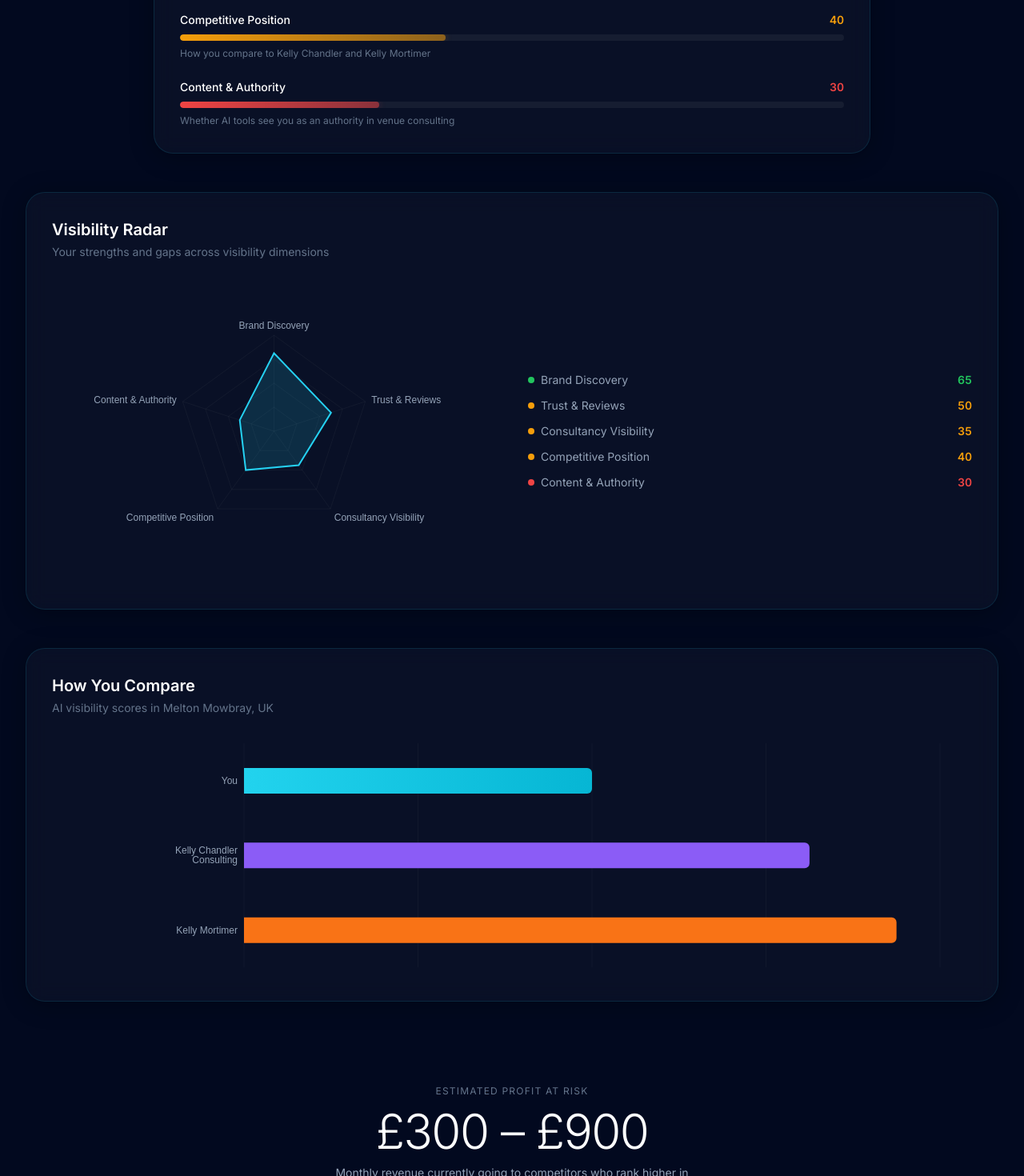
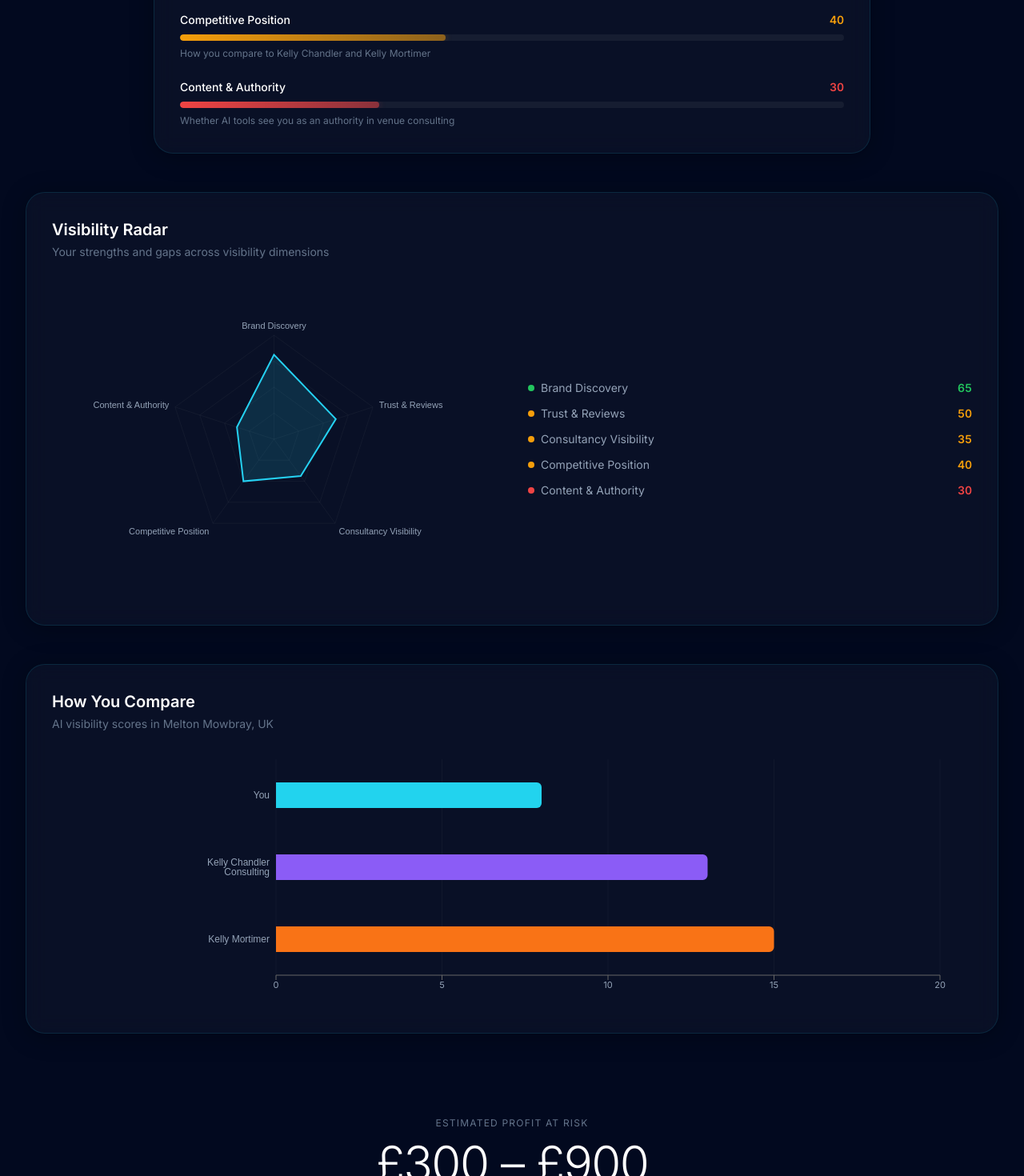
Before and after one commit to vizbizai-web/vizbiz-website, a Next.js app: page /report/1 in a window 1280 px wide. Shown: the part 1330-2800 px from the top of the page at 80% size. Built offline with nearby package versions, Linux system fonts and the light colour scheme.

Commit message:
Fix radar + competitor charts: mount-gate Recharts, explicit pixel heights, bigger logo 64px

```diff
--- a/src/app/report/[leadId]/report-content.tsx
+++ b/src/app/report/[leadId]/report-content.tsx
@@ -518,7 +518,7 @@ function StickyHeader({ data, theme, onToggle }: { data: LeadData; theme: Theme;
     >
       <div className="max-w-7xl mx-auto px-4 sm:px-6 lg:px-8 flex items-center justify-between h-full">
         <div className="flex items-center gap-2 sm:gap-3">
-          <Image src="/logo.jpg" alt="VizBiz" width={isMobile ? 40 : 56} height={isMobile ? 40 : 56} className="rounded-lg" />
+          <Image src="/logo.jpg" alt="VizBiz" width={isMobile ? 48 : 64} height={isMobile ? 48 : 64} className="rounded-lg" />
           <div className="hidden sm:flex items-center gap-2">
             <span className="text-lg font-semibold" style={{ color: t.textPrimary }}>
               VizBiz<span style={{ color: '#25D1F2' }}>.ai</span>
@@ -685,6 +685,8 @@ function CategoryScores({ data, theme }: { data: LeadData; theme: Theme }) {
 function VisibilityRadar({ data, theme }: { data: LeadData; theme: Theme }) {
   const t = getThemeStyles(theme);
   const isMobile = useIsMobile();
+  const [mounted, setMounted] = useState(false);
+  useEffect(() => { setMounted(true); }, []);
 
   const radarData = data.categories.map(c => ({
     category: c.name,
@@ -692,6 +694,9 @@ function VisibilityRadar({ data, theme }: { data: LeadData; theme: Theme }) {
     fullMark: 100,
   }));
 
+  const chartH = isMobile ? 300 : 400;
+  const outerR = isMobile ? 90 : 130;
+
   return (
     <FadeIn>
       <GlassCard className="p-5 sm:p-6 lg:p-8" theme={theme}>
@@ -700,16 +705,14 @@ function VisibilityRadar({ data, theme }: { data: LeadData; theme: Theme }) {
           Your strengths and gaps across visibility dimensions
         </p>
         <div className="flex flex-col lg:flex-row items-center gap-6 lg:gap-10">
-          <div className="w-full lg:w-1/2" style={{ height: isMobile ? 280 : 380 }}>
-            <ResponsiveContainer width="100%" height={isMobile ? 280 : 380}>
-              <RadarChart data={radarData} outerRadius={isMobile ? 80 : 120}>
-                <PolarGrid
-                  stroke={t.gridStroke}
-                  gridType="polygon"
-                />
+          <div className="w-full lg:w-1/2 flex items-center justify-center" style={{ minHeight: chartH }}>
+            {mounted ? (
+              <ResponsiveContainer width="100%" height={chartH}>
+                <RadarChart data={radarData} outerRadius={outerR} cx="50%" cy="50%">
+                  <PolarGrid stroke={t.gridStroke} gridType="polygon" />
                   <PolarAngleAxis
                     dataKey="category"
-                  tick={{ fill: t.axisText, fontSize: 12, fontFamily: 'Poppins, sans-serif' }}
+                    tick={{ fill: t.axisText, fontSize: 11, fontFamily: 'Poppins, sans-serif' }}
                   />
                   <PolarRadiusAxis tick={false} axisLine={false} />
                   <Radar
@@ -722,6 +725,11 @@ function VisibilityRadar({ data, theme }: { data: LeadData; theme: Theme }) {
                   <Tooltip content={(props) => <DarkTooltip {...props} theme={theme} />} />
                 </RadarChart>
               </ResponsiveContainer>
+            ) : (
+              <div style={{ width: '100%', height: chartH, display: 'flex', alignItems: 'center', justifyContent: 'center' }}>
+                <span style={{ color: t.textMuted, fontSize: 14 }}>Loading radar...</span>
+              </div>
+            )}
           </div>
           <div className="w-full lg:w-1/2 space-y-3">
             {data.categories.map((cat) => (
@@ -746,6 +754,8 @@ function VisibilityRadar({ data, theme }: { data: LeadData; theme: Theme }) {
 function CompetitorComparison({ data, theme }: { data: LeadData; theme: Theme }) {
   const t = getThemeStyles(theme);
   const isMobile = useIsMobile();
+  const [mounted, setMounted] = useState(false);
+  useEffect(() => { setMounted(true); }, []);
 
   const compData = data.competitors.map(c => ({
     name: c.isYou ? 'You' : c.name,
@@ -754,6 +764,7 @@ function CompetitorComparison({ data, theme }: { data: LeadData; theme: Theme })
   }));
 
   const compColors = ['#8B5CF6', '#F97316', '#EC4899'];
+  const chartH = isMobile ? 200 : 320;
 
   return (
     <FadeIn>
@@ -762,16 +773,17 @@ function CompetitorComparison({ data, theme }: { data: LeadData; theme: Theme })
         <p className="text-xs sm:text-sm mb-4 sm:mb-6" style={{ color: t.textMuted }}>
           AI visibility scores in {data.location}
         </p>
-        <div style={{ height: isMobile ? 200 : 300 }}>
-          <ResponsiveContainer width="100%" height={isMobile ? 200 : 300}>
-            <BarChart data={compData} layout="vertical" margin={{ left: isMobile ? 60 : 100, right: 40, top: 10, bottom: 10 }}>
+        {mounted ? (
+          <div style={{ height: chartH }}>
+            <ResponsiveContainer width="100%" height={chartH}>
+              <BarChart data={compData} layout="vertical" margin={{ left: isMobile ? 80 : 120, right: 40, top: 10, bottom: 10 }}>
                 <CartesianGrid stroke={t.gridStroke} horizontal={false} />
-              <XAxis type="number" hide />
+                <XAxis type="number" domain={[0, 'dataMax + 5']} tick={{ fill: t.axisText, fontSize: 11 }} />
                 <YAxis
                   dataKey="name"
                   type="category"
                   tick={{ fill: t.axisText, fontSize: 12, fontFamily: 'Poppins, sans-serif' }}
-                width={isMobile ? 80 : 140}
+                  width={isMobile ? 100 : 160}
                   axisLine={false}
                   tickLine={false}
                 />
@@ -781,21 +793,20 @@ function CompetitorComparison({ data, theme }: { data: LeadData; theme: Theme })
                     <Cell
                       key={`cell-${index}`}
                       fill={entry.isYou
-                      ? 'url(#clientGrad)'
+                        ? '#22D3EE'
                         : compColors[(index - 1) % compColors.length]
                       }
                     />
                   ))}
                 </Bar>
-              <defs>
-                <linearGradient id="clientGrad" x1="0" y1="0" x2="1" y2="0">
-                  <stop offset="0%" stopColor="#22D3EE" />
-                  <stop offset="100%" stopColor="#06B6D4" />
-                </linearGradient>
-              </defs>
               </BarChart>
             </ResponsiveContainer>
           </div>
+        ) : (
+          <div style={{ height: chartH, display: 'flex', alignItems: 'center', justifyContent: 'center' }}>
+            <span style={{ color: t.textMuted, fontSize: 14 }}>Loading comparison...</span>
+          </div>
+        )}
       </GlassCard>
     </FadeIn>
   );
```
Lines whose indentation alone changed are shown as unchanged.
